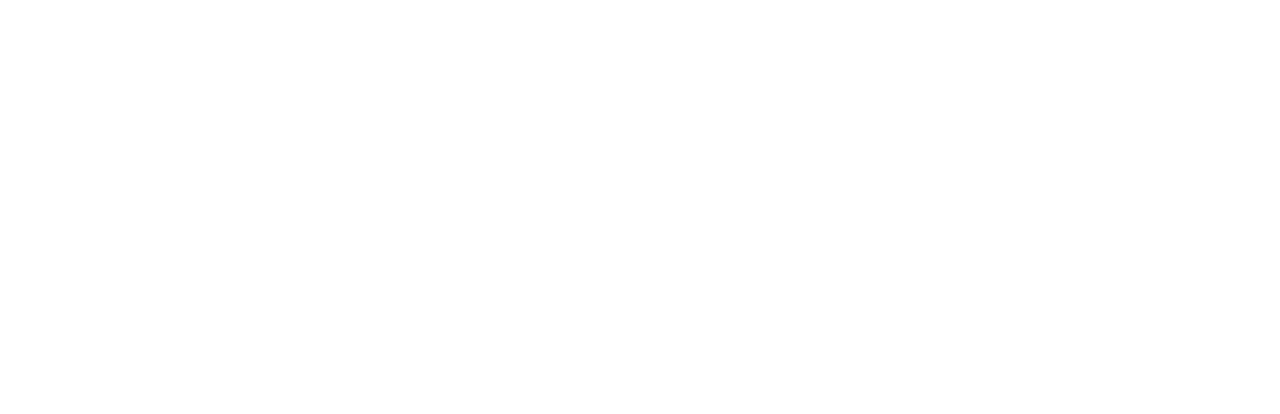
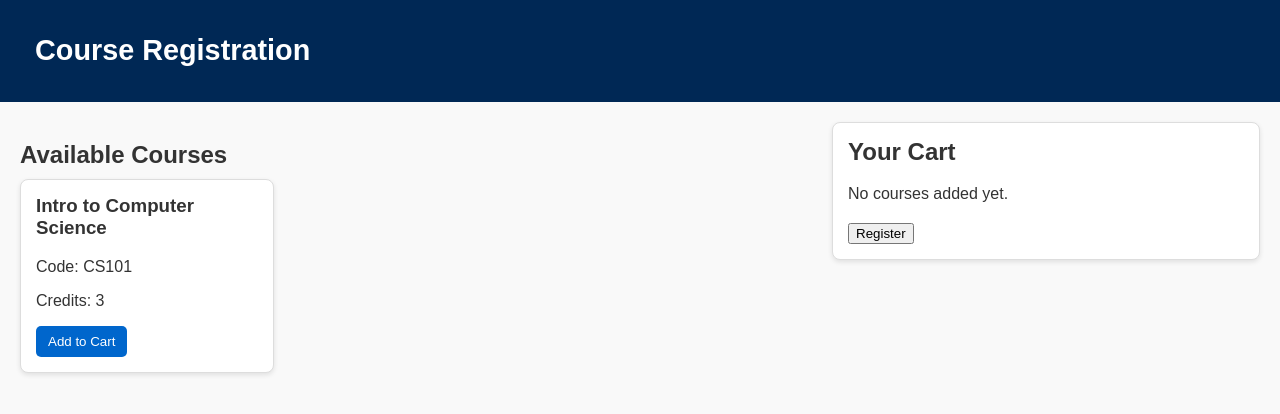
Before and after one commit to carlossilva23/CourseSimulation-JS, a plain HTML site: page index.html in a window 1280 px wide. Drawn offline with Linux system fonts and the light colour scheme.

Commit message:
Added Basic HTML and CSS

```diff
--- a/courseJs.css
+++ b/courseJs.css
@@ -0,0 +1,113 @@
+body {
+  font-family: Arial, sans-serif;
+  margin: 0;
+  background-color: #f9f9f9;
+  color: #333;
+}
+
+/* Header */
+header {
+  background-color: #002855;
+  color: white;
+  padding: 15px 20px;
+  display: flex;
+  align-items: center;
+}
+
+.logo-title {
+  display: flex;
+  align-items: center;
+  gap: 15px;
+}
+
+.logo {
+  width: 50px;
+  height: 50px;
+  object-fit: contain;
+}
+
+h1 {
+  font-size: 1.8rem;
+}
+
+/* Layout */
+main {
+  display: flex;
+  justify-content: space-between;
+  padding: 20px;
+  gap: 20px;
+}
+
+/* Course List */
+.course-list {
+  flex: 2;
+}
+
+.course-list h2 {
+  margin-bottom: 10px;
+}
+
+.courses {
+  display: grid;
+  grid-template-columns: repeat(auto-fill, minmax(250px, 1fr));
+  gap: 15px;
+}
+
+.course {
+  background-color: white;
+  border: 1px solid #ddd;
+  padding: 15px;
+  border-radius: 8px;
+  box-shadow: 0 2px 5px rgba(0,0,0,0.1);
+}
+
+.course h3 {
+  margin-top: 0;
+}
+
+.course button {
+  background-color: #0066cc;
+  color: white;
+  border: none;
+  padding: 8px 12px;
+  border-radius: 5px;
+  cursor: pointer;
+}
+
+.course button:hover {
+  background-color: #004d99;
+}
+
+/* Shopping Cart */
+.cart {
+  flex: 1;
+  background-color: white;
+  border: 1px solid #ddd;
+  padding: 15px;
+  border-radius: 8px;
+  height: fit-content;
+  box-shadow: 0 2px 5px rgba(0,0,0,0.1);
+}
+
+.cart h2 {
+  margin-top: 0;
+}
+
+.cart-items {
+  margin-bottom: 20px;
+}
+
+.checkout-btn {
+  background-color: #28a745;
+  color: white;
+  border: none;
+  width: 100%;
+  padding: 10px;
+  font-size: 1rem;
+  border-radius: 5px;
+  cursor: pointer;
+}
+
+.checkout-btn:hover {
+  background-color: #218838;
+}
--- a/index.html
+++ b/index.html
@@ -3,5 +3,37 @@
     <head>
         <meta charset="UTF-8">
         <title> Course Registration </title>
+        <link rel="stylesheet" href="courseJs.css"/>
     </head>
+
+    <body>
+
+        <header>
+            <div class="logo-title">
+                <img src="">
+                <h1> Course Registration </h1>
+            </div>
+        </header>
+
+        <main>
+            <section class="course-list">
+                <h2> Available Courses </h2>
+                <div class="courses">
+                    <div class="course">
+                        <h3> Intro to Computer Science </h3>
+                        <p> Code: CS101 </p>
+                        <p> Credits: 3</p>
+                        <button> Add to Cart </button>
+                    </div>
+                </div>
+            </section>
+
+            <aside class="cart">
+                <h2> Your Cart </h2>
+                <div class="cart-items">
+                    <p> No courses added yet. </p>
+                </div>
+                <button class="checkout-bin"> Register </button>
+            </aside>
+    </body>
 </html>
```
